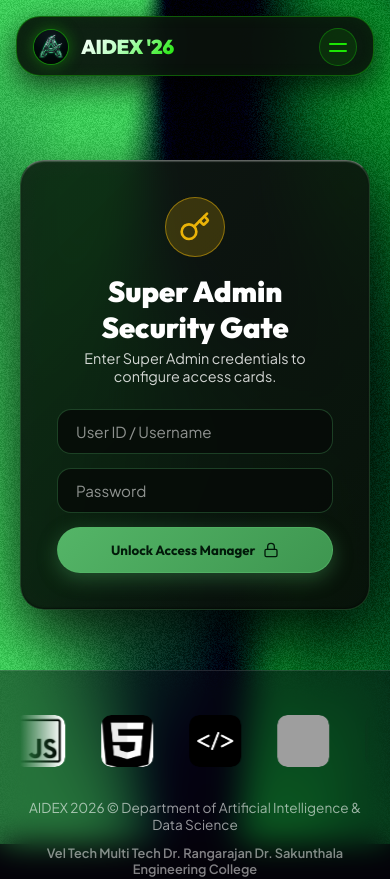
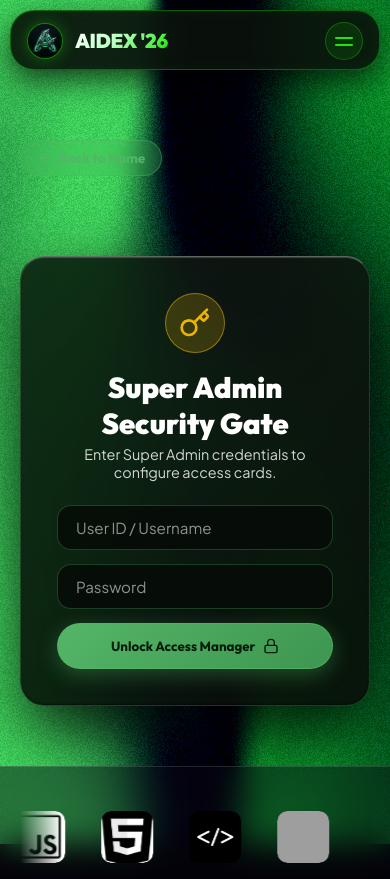
Before and after one commit to akhiladithyan/AIDS_event_web, a React (Vite) app: page /pass in a window 390 px wide. Shown: the top 879 px of the page. Built offline with nearby package versions, Linux system fonts and the light colour scheme; grey boxes are pictures that could not be loaded; the HTML template or start-up script is replaced by a standard one.

Commit message:
Enable smooth scroll-down hide for mobile navbar and add dedicated Back to Home buttons on all subpages for mobile view

```diff
--- a/src/components/Navbar.jsx
+++ b/src/components/Navbar.jsx
@@ -14,22 +14,16 @@ const Navbar = () => {
     let ticking = false;
 
     const handleScroll = () => {
-      // Keep navbar fixed & steady on mobile screens so header doesn't slide down on direction reversal
-      if (window.innerWidth <= 768) {
-        setIsVisible(true);
-        return;
-      }
-
       if (!ticking) {
         window.requestAnimationFrame(() => {
           const currentScrollY = window.scrollY;
           const lastScrollY = lastScrollYRef.current;
 
-          if (currentScrollY <= 60) {
+          if (currentScrollY <= 40) {
             setIsVisible(true);
-          } else if (currentScrollY > lastScrollY && currentScrollY - lastScrollY > 15) {
+          } else if (currentScrollY > lastScrollY && currentScrollY - lastScrollY > 8) {
             setIsVisible(false);
-          } else if (currentScrollY < lastScrollY && lastScrollY - currentScrollY > 25) {
+          } else if (currentScrollY < lastScrollY && lastScrollY - currentScrollY > 12) {
             setIsVisible(true);
           }
 
@@ -137,8 +131,9 @@ const Navbar = () => {
     <header
       className="site-navbar-header"
       style={{
-        transform: isVisible ? 'translateY(0)' : 'translateY(-100px)',
-        opacity: isVisible ? 1 : 0
+        transform: isVisible ? 'translateY(0)' : 'translateY(-120%)',
+        opacity: isVisible ? 1 : 0,
+        transition: 'transform 0.3s cubic-bezier(0.16, 1, 0.3, 1), opacity 0.25s ease'
       }}
     >
       {/* Desktop View PillNav */}
--- a/src/index.css
+++ b/src/index.css
@@ -366,9 +366,8 @@ h6 {
 
 @media (max-width: 768px) {
   .site-navbar-header {
-    transform: none !important;
-    opacity: 1 !important;
-    transition: none !important;
+    top: 10px;
+    padding: 0 10px;
   }
 }
 
--- a/src/pages/Admin.jsx
+++ b/src/pages/Admin.jsx
@@ -1,8 +1,9 @@
 import React, { useState, useEffect } from 'react';
+import { Link } from 'react-router-dom';
 import { storeService } from '../services/store';
 import { isSupabaseConfigured } from '../services/supabase';
 import PillButton from '../components/PillButton';
-import { ShieldCheck, Plus, Edit, Trash2, Download, Database, Lock, ChevronDown, ChevronUp, Users } from 'lucide-react';
+import { ShieldCheck, Plus, Edit, Trash2, Download, Database, Lock, ChevronDown, ChevronUp, Users, ArrowLeft } from 'lucide-react';
 
 const Admin = () => {
   const [usernameInput, setUsernameInput] = useState('');
@@ -229,6 +230,9 @@ const Admin = () => {
 
   return (
     <div style={{ maxWidth: 1100, margin: '40px auto', padding: '0 20px' }}>
+      <Link to="/" className="btn-secondary" style={{ marginBottom: 20, display: 'inline-flex', alignItems: 'center', gap: 6, padding: '8px 16px', fontSize: '0.85rem' }}>
+        <ArrowLeft size={16} /> Back to Home
+      </Link>
       {!isAuthenticated ? (
         /* ADMIN LOGIN MODAL */
         <div className="glass-panel" style={{ maxWidth: 440, margin: '60px auto', padding: 36, textAlign: 'center' }}>
--- a/src/pages/Judge.jsx
+++ b/src/pages/Judge.jsx
@@ -1,7 +1,8 @@
 import React, { useState, useEffect } from 'react';
+import { Link } from 'react-router-dom';
 import { storeService } from '../services/store';
 import confetti from 'canvas-confetti';
-import { Award, Trophy, Lock, CheckCircle, Save, Star, ShieldAlert, Sparkles, UserCheck, Edit } from 'lucide-react';
+import { Award, Trophy, Lock, CheckCircle, Save, Star, ShieldAlert, Sparkles, UserCheck, Edit, ArrowLeft } from 'lucide-react';
 
 const Judge = () => {
   const [judgeUser, setJudgeUser] = useState('');
@@ -196,6 +197,9 @@ const Judge = () => {
 
   return (
     <div className="judge-container">
+      <Link to="/" className="btn-secondary" style={{ marginBottom: 20, display: 'inline-flex', alignItems: 'center', gap: 6, padding: '8px 16px', fontSize: '0.85rem' }}>
+        <ArrowLeft size={16} /> Back to Home
+      </Link>
       {!currentJudge ? (
         /* JUDGE LOGIN PORTAL */
         <div className="glass-panel judge-login-card">
--- a/src/pages/Manager.jsx
+++ b/src/pages/Manager.jsx
@@ -1,9 +1,10 @@
 import React, { useState, useEffect, useRef } from 'react';
+import { Link } from 'react-router-dom';
 import { storeService } from '../services/store';
 import QRCode from 'qrcode';
 import { Html5Qrcode, Html5QrcodeScanner } from 'html5-qrcode';
 import PillButton from '../components/PillButton';
-import { QrCode, Camera, UserPlus, CheckCircle2, XCircle, Search, Sparkles, Lock, RefreshCw, Download, Edit, Trash2, Plus, ChevronDown, ChevronUp, Users, ShieldCheck, Upload, FileSpreadsheet, Mail } from 'lucide-react';
+import { QrCode, Camera, UserPlus, CheckCircle2, XCircle, Search, Sparkles, Lock, RefreshCw, Download, Edit, Trash2, Plus, ChevronDown, ChevronUp, Users, ShieldCheck, Upload, FileSpreadsheet, Mail, ArrowLeft } from 'lucide-react';
 
 const Manager = () => {
   const [usernameInput, setUsernameInput] = useState('');
@@ -618,6 +619,9 @@ Vel Tech Multi Tech Engineering College`;
 
   return (
     <div style={{ maxWidth: 1180, margin: '40px auto', padding: '0 20px' }}>
+      <Link to="/" className="btn-secondary" style={{ marginBottom: 20, display: 'inline-flex', alignItems: 'center', gap: 6, padding: '8px 16px', fontSize: '0.85rem' }}>
+        <ArrowLeft size={16} /> Back to Home
+      </Link>
       {!isAuthenticated ? (
         /* MANAGER LOGIN MODAL */
         <div className="glass-panel" style={{ maxWidth: 440, margin: '60px auto', padding: 36, textAlign: 'center' }}>
--- a/src/pages/Pass.jsx
+++ b/src/pages/Pass.jsx
@@ -1,7 +1,8 @@
 import React, { useState, useEffect } from 'react';
+import { Link } from 'react-router-dom';
 import { storeService } from '../services/store';
 import PillButton from '../components/PillButton';
-import { ShieldCheck, Plus, Edit, Trash2, Key, Award, Lock, Save, Users, RefreshCw, RotateCcw } from 'lucide-react';
+import { ShieldCheck, Plus, Edit, Trash2, Key, Award, Lock, Save, Users, RefreshCw, RotateCcw, ArrowLeft } from 'lucide-react';
 
 const Pass = () => {
   const [usernameInput, setUsernameInput] = useState('');
@@ -206,7 +207,10 @@ const Pass = () => {
   };
 
   return (
-    <div style={{ maxWidth: 1100, margin: '40px auto', padding: '0 20px' }}>
+    <div style={{ maxWidth: 1180, margin: '40px auto', padding: '0 20px' }}>
+      <Link to="/" className="btn-secondary" style={{ marginBottom: 20, display: 'inline-flex', alignItems: 'center', gap: 6, padding: '8px 16px', fontSize: '0.85rem' }}>
+        <ArrowLeft size={16} /> Back to Home
+      </Link>
       {!isAuthenticated ? (
         /* SUPER ADMIN AUTHENTICATION GATE */
         <div className="glass-panel" style={{ maxWidth: 440, margin: '60px auto', padding: 36, textAlign: 'center' }}>
--- a/src/pages/Results.jsx
+++ b/src/pages/Results.jsx
@@ -1,7 +1,8 @@
 import React, { useState, useEffect, useRef } from 'react';
+import { Link } from 'react-router-dom';
 import { storeService } from '../services/store';
 import confetti from 'canvas-confetti';
-import { Trophy, Award, Lock, Clock } from 'lucide-react';
+import { Trophy, Award, Lock, Clock, ArrowLeft } from 'lucide-react';
 import FlowingMenu from '../components/FlowingMenu';
 import MagicBento, { ParticleCard } from '../components/MagicBento';
 import ShinyText from '../components/ShinyText';
@@ -319,6 +320,9 @@ const Results = () => {
 
   return (
     <div style={{ maxWidth: 1080, margin: '20px auto', padding: '0 12px' }}>
+      <Link to="/" className="btn-secondary" style={{ marginBottom: 20, display: 'inline-flex', alignItems: 'center', gap: 6, padding: '8px 16px', fontSize: '0.85rem' }}>
+        <ArrowLeft size={16} /> Back to Home
+      </Link>
       {/* HEADER & FLOWING EVENT MENU */}
       <div style={{ textAlign: 'center', marginBottom: 32 }}>
         <h1 style={{ fontSize: 'clamp(1.8rem, 6vw, 4.8rem)', fontWeight: 900, letterSpacing: '-0.02em', margin: '0 0 24px 0' }}>
--- a/src/pages/Scan.jsx
+++ b/src/pages/Scan.jsx
@@ -1,8 +1,9 @@
 import React, { useState, useEffect, useRef } from 'react';
+import { Link } from 'react-router-dom';
 import { storeService } from '../services/store';
 import { Html5Qrcode } from 'html5-qrcode';
 import PillButton from '../components/PillButton';
-import { QrCode, Camera, CheckCircle2, XCircle, Lock, Upload, ShieldCheck, RefreshCw } from 'lucide-react';
+import { QrCode, Camera, CheckCircle2, XCircle, Lock, Upload, ShieldCheck, RefreshCw, ArrowLeft } from 'lucide-react';
 
 const Scan = () => {
   const [usernameInput, setUsernameInput] = useState('');
@@ -171,6 +172,9 @@ const Scan = () => {
 
   return (
     <div style={{ maxWidth: 860, margin: '40px auto', padding: '0 20px' }}>
+      <Link to="/" className="btn-secondary" style={{ marginBottom: 20, display: 'inline-flex', alignItems: 'center', gap: 6, padding: '8px 16px', fontSize: '0.85rem' }}>
+        <ArrowLeft size={16} /> Back to Home
+      </Link>
       {!isAuthenticated ? (
         /* PASSWORD AUTHENTICATION PORTAL */
         <div className="glass-panel" style={{ maxWidth: 440, margin: '60px auto', padding: 36, textAlign: 'center' }}>
--- a/src/pages/StudentProfile.jsx
+++ b/src/pages/StudentProfile.jsx
@@ -1,8 +1,9 @@
 import React, { useState, useEffect } from 'react';
+import { Link } from 'react-router-dom';
 import { storeService } from '../services/store';
 import QRCode from 'qrcode';
 import PillButton from '../components/PillButton';
-import { User, LogOut, QrCode as QrIcon, Shield, CheckCircle2, Clock, MapPin, Printer } from 'lucide-react';
+import { User, LogOut, QrCode as QrIcon, Shield, CheckCircle2, Clock, MapPin, Printer, ArrowLeft } from 'lucide-react';
 
 const StudentProfile = () => {
   const [userId, setUserId] = useState('');
@@ -202,6 +203,9 @@ const StudentProfile = () => {
 
   return (
     <div style={{ maxWidth: 880, margin: '40px auto', padding: '0 20px' }}>
+      <Link to="/" className="btn-secondary" style={{ marginBottom: 20, display: 'inline-flex', alignItems: 'center', gap: 6, padding: '8px 16px', fontSize: '0.85rem' }}>
+        <ArrowLeft size={16} /> Back to Home
+      </Link>
       {!loggedUser ? (
         /* LOGIN FORM */
         <div className="glass-panel" style={{ maxWidth: 480, margin: '0 auto', padding: 36 }}>
```
